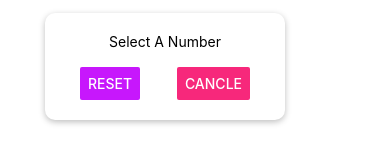
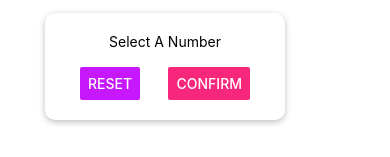
Before and after one commit to AtharLaique/guss-a-number-app, a React Native app: screen / in a window 390 px wide. Shown: the part 131-288 px from the top of the page. Built offline with nearby package versions, Linux system fonts and the light colour scheme.

Commit message:
confirmed start screen

```diff
--- a/constants/color.js
+++ b/constants/color.js
@@ -1,4 +1,5 @@
 export default{
  primary:'#f7287b',
- accent:'#c717fc'
+ accent:'#c717fc',
+ start:'#33f5be'
 }
--- a/screens/StartGame.js
+++ b/screens/StartGame.js
@@ -1,15 +1,37 @@
-import React,{useState} from "react";
-import { View, Text, StyleSheet, TextInput, Button } from "react-native";
+import React, { useState } from "react";
+import { View, Text, StyleSheet, TextInput, Button, Alert } from "react-native";
 //Custome Component
 import Card from "../components/Card";
 import Input from "../components/Input";
 import color from "../constants/color";
 
 export default function StartGame() {
-    const [inputvalue , setInputValue]=useState('');
-    const onChangeText=(text)=>{
-       setInputValue(text.replace(/[^0-9]/g,''))
+  //State
+  const [inputvalue, setInputValue] = useState("");
+  const [confirmed, setConfirmed] = useState(false);
+  const [selectedNumber, setSelectedNumber] = useState("");
+  //Functions
+  const onChangeText = (text) => {
+    setInputValue(text.replace(/[^0-9]/g, ""));
+  };
+  const confirmInputHandler = () => {
+    const value = parseInt(inputvalue);
+    if (inputvalue == "" || value <= 0 || value > 99) {
+      Alert.alert("Inavlid Number !", "Choose A Number Between 1 & 99", [
+        { text: "Okay", style: "destructive", onPress: resetInputHandler },
+      ]);
+      return;
     }
+
+    setConfirmed(true);
+    setSelectedNumber(parseInt(inputvalue));
+    setInputValue("");
+  };
+  const resetInputHandler = () => {
+    setConfirmed(false);
+    setInputValue("");
+  };
+
   return (
     <View style={styles.container}>
       <View>
@@ -27,10 +49,27 @@ export default function StartGame() {
             onChangeText={onChangeText}
           />
           <View style={styles.buttonContainer}>
-            <Button title="Reset" color={color.accent} />
-            <Button title="Cancle" color={color.primary} />
+            <Button
+              title="Reset"
+              color={color.accent}
+              onPress={resetInputHandler}
+            />
+            <Button
+              title="Confirm"
+              color={color.primary}
+              onPress={confirmInputHandler}
+            />
           </View>
         </Card>
+        {confirmed == true ? (
+          <View style={styles.confirmContainer}>
+            <Card style={styles.confirm}>
+              <Text>Your Selected </Text>
+              <Text>{selectedNumber}</Text>
+              <Button title="Start Game" color={color.start} />
+            </Card>
+          </View>
+        ) : null}
       </View>
     </View>
   );
@@ -61,4 +100,13 @@ const styles = StyleSheet.create({
     width: 50,
     textAlign: "center",
   },
+  confirmContainer: {
+    flex: 1,
+    alignItems: "center",
+  },
+  confirm: {
+    marginTop: 20,
+    alignItems: "center",
+    width: "55%",
+  },
 });
```
